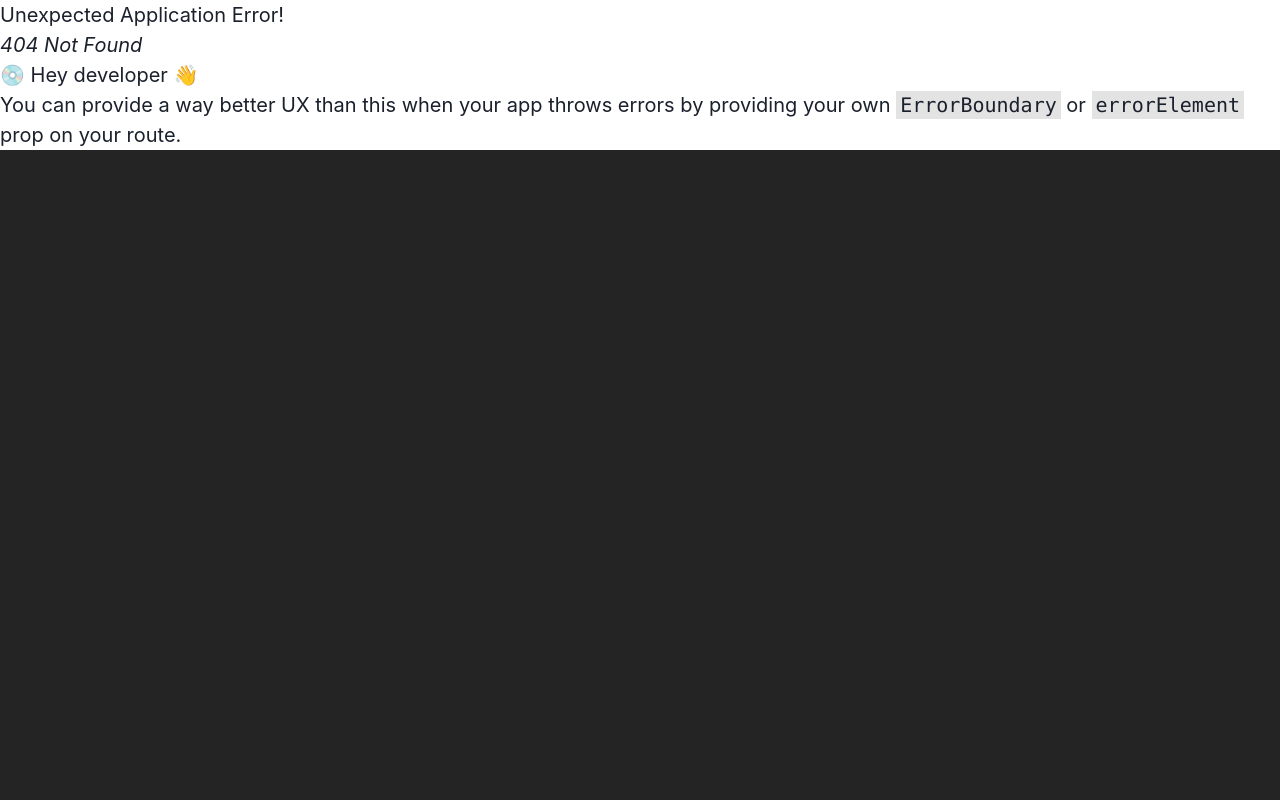
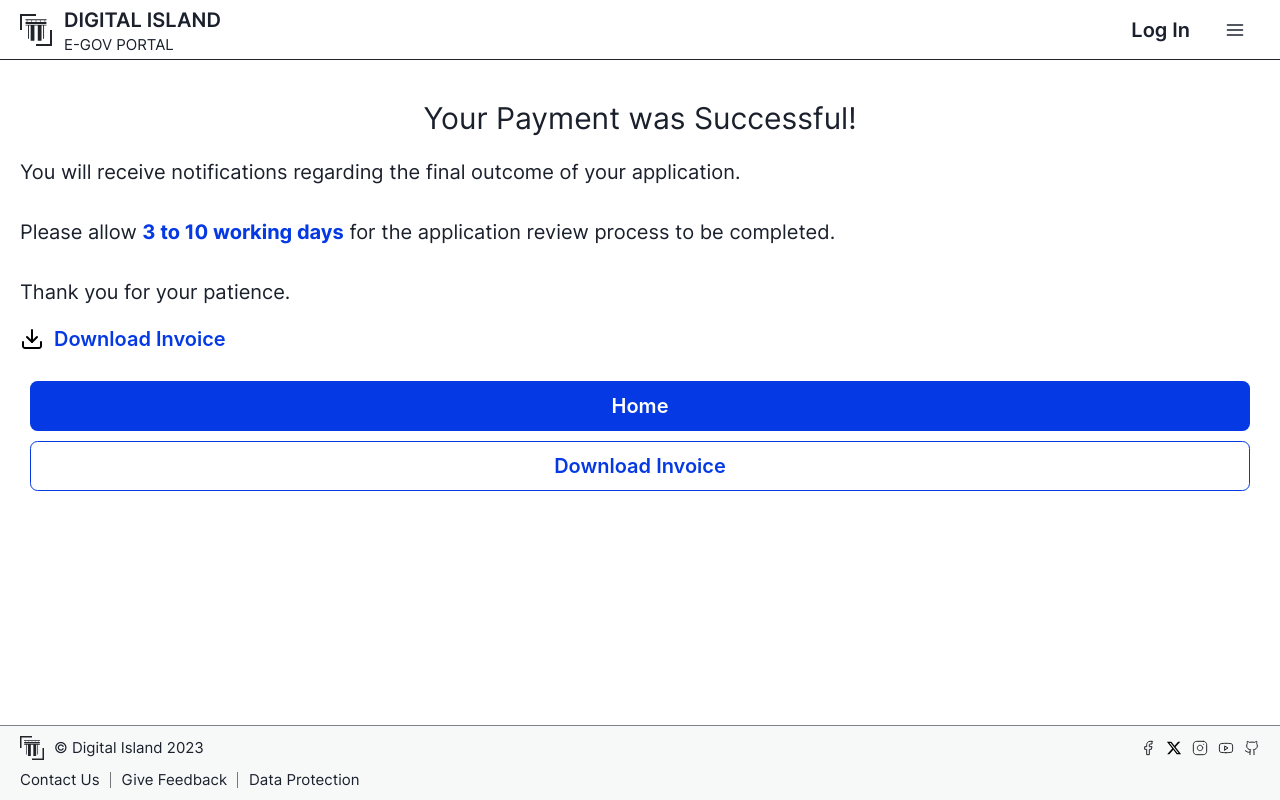
Before and after one commit to GovStackWorkingGroup/sandbox-usecase-bp-frontend, a React (Vite) app: page /paymentSuccessful in a window 1280 px wide. Before the commit this address had no page. Built offline with nearby package versions, Linux system fonts and the light colour scheme.

Commit message:
SND-552: Successful Payment

```diff
--- /dev/null
+++ b/src/features/payment/PaymentSuccessful.tsx
@@ -0,0 +1,42 @@
+import DownloadIcon from "@assets/icons/download.svg?react";
+import { Button, ButtonGroup, Flex, Heading, VStack, Text } from "@chakra-ui/react";
+import { colors } from "../../chakra-overrides/colors";
+
+export default function PaymentSuccessful() {
+  return (
+    <>
+      <Flex
+        gap="20px"
+        margin="0 -20px"
+        direction="column"
+        paddingTop="40px"
+        paddingBottom="20px"
+        paddingX="20px"
+        height="100%"
+      >
+        <Heading as="h1" size="md" variant="display" alignSelf="center">
+          Your Payment was Successful!
+        </Heading>
+        <Text>
+          You will receive notifications regarding the final outcome of your application.<br/><br/>
+          Please allow <span style={{fontWeight: "bold", color: colors.theme.primary}}>3 to 10 working days</span> for the application review process to be completed.<br/><br/>
+          Thank you for your patience.
+        </Text>
+        <Button variant="link" colorScheme="newAdmin" justifyContent="start" leftIcon={<DownloadIcon />}>
+          Download Invoice
+        </Button>
+
+        <ButtonGroup padding="10px" colorScheme="newAdmin">
+          <VStack w="100%">
+            <Button variant="solid" w="100%">
+              Home
+            </Button>
+            <Button variant="outline" w="100%">
+              Download Invoice
+            </Button>
+          </VStack>
+        </ButtonGroup>
+      </Flex>
+    </>
+  );
+}
--- a/src/routes/ProtectedRoute.tsx
+++ b/src/routes/ProtectedRoute.tsx
@@ -1,6 +1,6 @@
 import { PropsWithChildren } from "react";
 import { Navigate } from "react-router-dom";
-import { getRole, getToken, Scope } from "./utils/token";
+import { getRole, getToken, Scope } from "../utilities/token";
 
 interface RouteProps extends PropsWithChildren {
   guard: () => boolean;
--- a/src/routes/router.tsx
+++ b/src/routes/router.tsx
@@ -3,6 +3,7 @@ import { createBrowserRouter } from "react-router-dom";
 import { Layout } from "../components/layout/Layout";
 import FrontPage from "../features/front-page/FrontPage";
 import Login from "../features/login/Login";
+import PaymentSuccessful from "../features/payment/PaymentSuccessful";
 export const router = createBrowserRouter([
   {
     path: "",
@@ -16,6 +17,10 @@ export const router = createBrowserRouter([
         path: "/login",
         element: <Login />,
       },
+      {
+        path: "/paymentSuccessful",
+        element: <PaymentSuccessful />
+      }
     ],
   },
 ]);
```
Also changed, not shown: src/assets/icons/download.svg (added).
